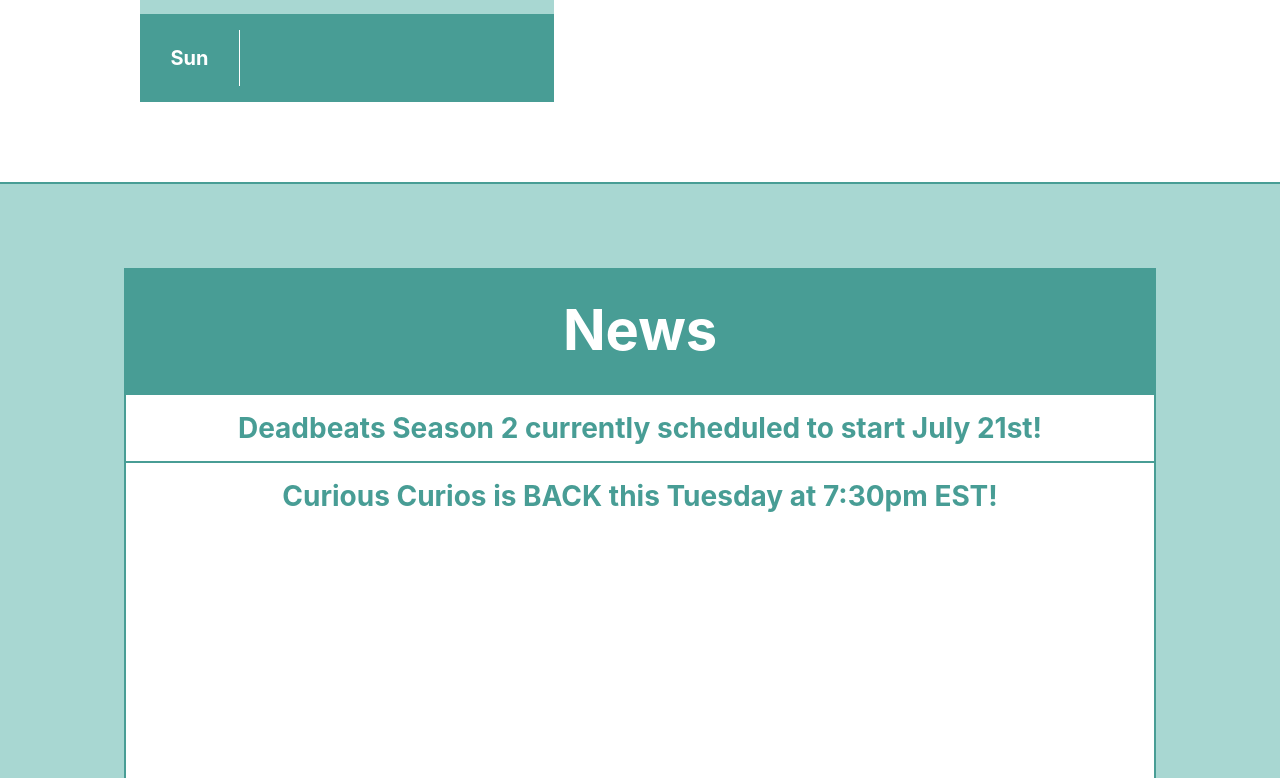
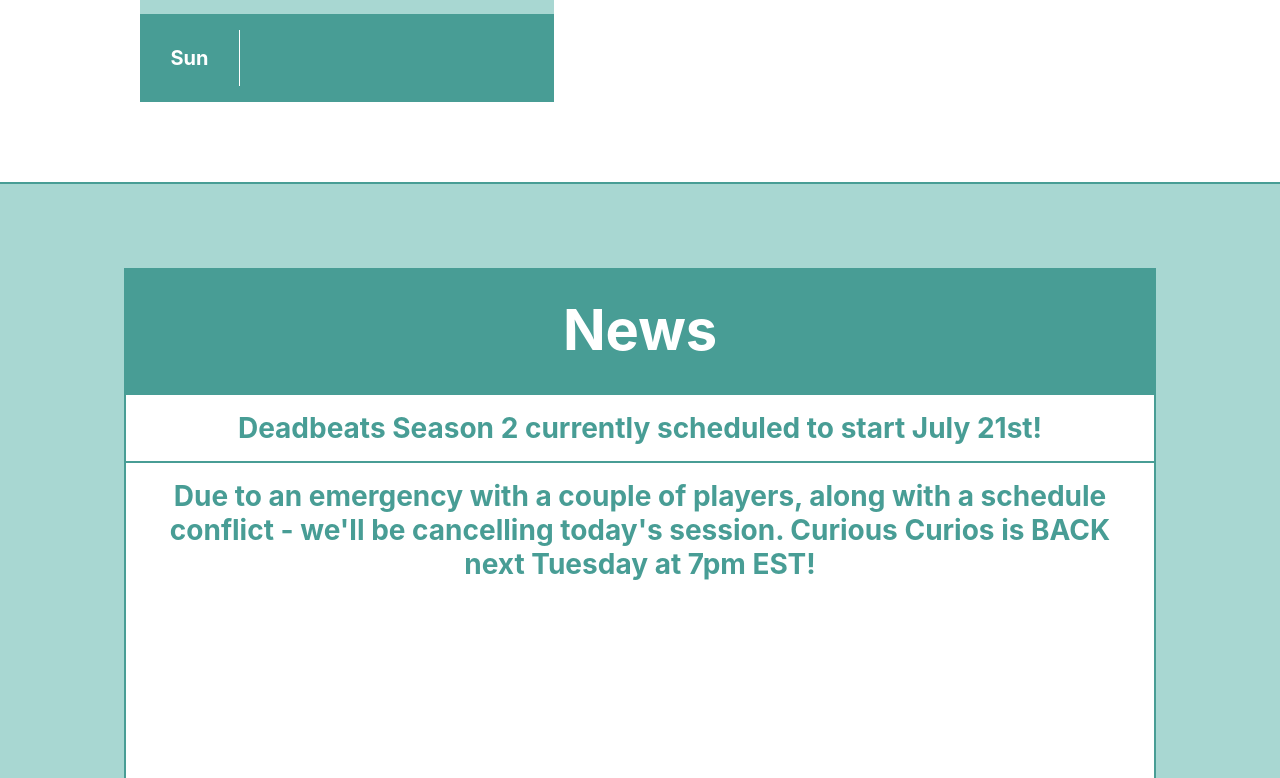
Before and after one commit to jrthayer/WorldOfIo.info, a React (Create React App) app: page / in a window 1280 px wide. Shown: the part 1562-2340 px from the top of the page. Built offline with nearby package versions, Linux system fonts and the light colour scheme.

Commit message:
Add schedule change

```diff
--- a/src/data/news.js
+++ b/src/data/news.js
@@ -3,7 +3,7 @@ export default [
         header: "Deadbeats Season 2 currently scheduled to start July 21st!",
     },
     {
-        header: "Curious Curios is BACK this Tuesday at 7:30pm EST!",
+        header: "Due to an emergency with a couple of players, along with a schedule conflict - we'll be cancelling today's session. \n Curious Curios is BACK next Tuesday at 7pm EST!",
     },
     // {
     //     header: "Phase 3 Groups Announced",
--- a/src/data/schedule.js
+++ b/src/data/schedule.js
@@ -6,13 +6,13 @@ export default [
         timezone: "est",
         name: "Monster Hunter Rise : Sunbreak on Couple's Couch! ",
     },
-    {
-        day: "tuesday",
-        hours: 19,
-        minutes: 30,
-        timezone: "est",
-        name: "Curious Curios",
-    },
+    // {
+    //     day: "tuesday",
+    //     hours: 19,
+    //     minutes: 0,
+    //     timezone: "est",
+    //     name: "Curious Curios",
+    // },
     {
         day: "wed",
         hours: 16,
```
